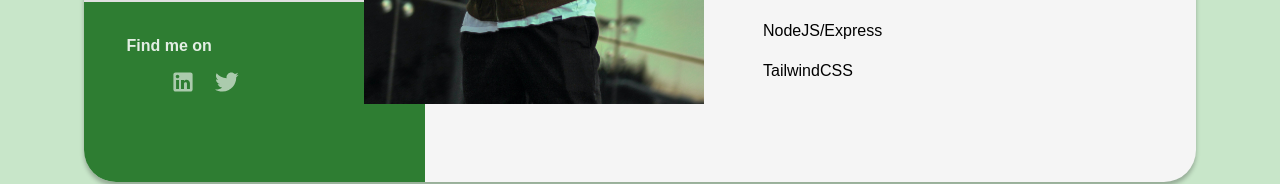
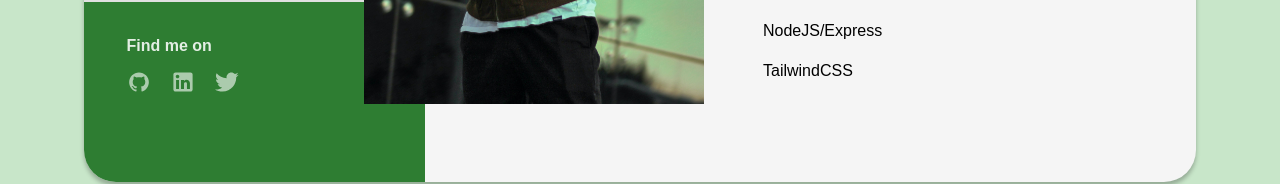
Before and after one commit to pirateIV/Business-Card-Project, a React (Vite) app: page / in a window 1280 px wide. Shown: the part 552-736 px from the top of the page. Built offline with nearby package versions, Linux system fonts and the light colour scheme; some icons are missing.

Commit message:
refactored code

```diff
--- a/src/assets/components/Card/Aside/Aside.Main.jsx
+++ b/src/assets/components/Card/Aside/Aside.Main.jsx
@@ -38,7 +38,7 @@ const AsideMain = () => {
         <Socials>
           <h4 className='font-semibold'>Find me on</h4>
           <div className='icons flex items-center gap-5'>
-            <Link to={Github} icon={<GithubIcon cs='text-blue'/>} />
+            <Link to={Github} icon={<GithubIcon />} />
             <Link to={Linkedin} icon={<LinkedinIcon />} />
             <Link to={Twitter} icon={<TwitterIcon />} />
           </div>
--- a/src/assets/components/Card/Icons/EmailIcon.jsx
+++ b/src/assets/components/Card/Icons/EmailIcon.jsx
@@ -1,9 +1,12 @@
+
 export const EmailIcon = () => {
+
   return (
     <svg
       width='16'
       height='16'
       viewBox='0 0 20 20'
+
       fill='none'
       xmlns='http://www.w3.org/2000/svg'>
       <path
--- a/src/assets/components/Card/Icons/GithubIcon.jsx
+++ b/src/assets/components/Card/Icons/GithubIcon.jsx
@@ -1,15 +1,20 @@
-export const GithubIcon = ({ cs, fillColor }) => {
+import { useState } from 'react';
+
+export const GithubIcon = () => {
+  const [isHovered, setIsHovered] = useState(false);
+
   return (
     <svg
       width='24'
       height='24'
-      className={cs}
       viewBox='0 0 20 20'
+      onMouseEnter={() => setIsHovered(true)}
+      onMouseLeave={() => setIsHovered(false)}
       fill='none'
       xmlns='http://www.w3.org/2000/svg'>
       <path
         d='M9.99866 2C8.92201 2 7.85589 2.21206 6.86119 2.62408C5.86649 3.0361 4.96268 3.64001 4.20137 4.40132C2.66383 5.93886 1.80005 8.02421 1.80005 10.1986C1.80005 13.8224 4.15305 16.8969 7.4079 17.9873C7.81783 18.0529 7.94901 17.7987 7.94901 17.5774V16.1918C5.67799 16.6837 5.19428 15.0932 5.19428 15.0932C4.81714 14.1421 4.28423 13.888 4.28423 13.888C3.53816 13.3797 4.34162 13.3961 4.34162 13.3961C5.16148 13.4535 5.59601 14.2405 5.59601 14.2405C6.30929 15.4867 7.51448 15.1178 7.98181 14.921C8.05559 14.3881 8.26876 14.0274 8.49832 13.8224C6.67823 13.6174 4.76795 12.9124 4.76795 9.78869C4.76795 8.87864 5.0795 8.14896 5.61241 7.56686C5.53042 7.36189 5.24347 6.50924 5.69439 5.40243C5.69439 5.40243 6.38308 5.18106 7.94901 6.23868C8.5967 6.05831 9.30178 5.96813 9.99866 5.96813C10.6955 5.96813 11.4006 6.05831 12.0483 6.23868C13.6143 5.18106 14.3029 5.40243 14.3029 5.40243C14.7539 6.50924 14.4669 7.36189 14.3849 7.56686C14.9178 8.14896 15.2294 8.87864 15.2294 9.78869C15.2294 12.9206 13.3109 13.6092 11.4826 13.8142C11.7778 14.0684 12.0483 14.5685 12.0483 15.3309V17.5774C12.0483 17.7987 12.1795 18.0611 12.5976 17.9873C15.8525 16.8887 18.1973 13.8224 18.1973 10.1986C18.1973 9.12196 17.9852 8.05584 17.5732 7.06114C17.1612 6.06644 16.5573 5.16263 15.796 4.40132C15.0346 3.64001 14.1308 3.0361 13.1361 2.62408C12.1414 2.21206 11.0753 2 9.99866 2Z'
-        fill={fillColor}
+        fill={!isHovered ? 'rgba(255, 255, 255, 0.6)' : 'rgb(255, 255, 255)'}
       />
     </svg>
   );
--- a/src/assets/components/Card/Icons/LinkedinIcon.jsx
+++ b/src/assets/components/Card/Icons/LinkedinIcon.jsx
@@ -1,14 +1,19 @@
+import { useState } from "react";
+
 export const LinkedinIcon = () => {
+  const [isHovered, setIsHovered] = useState(false);
   return (
     <svg
       width='24'
       height='24'
       viewBox='0 0 20 20'
-      fill='none'
+      onMouseEnter={() => setIsHovered(true)}
+      onMouseLeave={() => setIsHovered(false)}
+
       xmlns='http://www.w3.org/2000/svg'>
       <path
         d='M16.2222 2C16.6937 2 17.1459 2.1873 17.4793 2.5207C17.8127 2.8541 18 3.30628 18 3.77778V16.2222C18 16.6937 17.8127 17.1459 17.4793 17.4793C17.1459 17.8127 16.6937 18 16.2222 18H3.77778C3.30628 18 2.8541 17.8127 2.5207 17.4793C2.1873 17.1459 2 16.6937 2 16.2222V3.77778C2 3.30628 2.1873 2.8541 2.5207 2.5207C2.8541 2.1873 3.30628 2 3.77778 2H16.2222ZM15.7778 15.7778V11.0667C15.7778 10.2981 15.4725 9.56107 14.929 9.01763C14.3856 8.47419 13.6485 8.16889 12.88 8.16889C12.1244 8.16889 11.2444 8.63111 10.8178 9.32444V8.33778H8.33778V15.7778H10.8178V11.3956C10.8178 10.7111 11.3689 10.1511 12.0533 10.1511C12.3834 10.1511 12.6999 10.2822 12.9333 10.5156C13.1667 10.749 13.2978 11.0655 13.2978 11.3956V15.7778H15.7778ZM5.44889 6.94222C5.84495 6.94222 6.22478 6.78489 6.50484 6.50484C6.78489 6.22478 6.94222 5.84495 6.94222 5.44889C6.94222 4.62222 6.27556 3.94667 5.44889 3.94667C5.05047 3.94667 4.66838 4.10494 4.38666 4.38666C4.10494 4.66838 3.94667 5.05047 3.94667 5.44889C3.94667 6.27556 4.62222 6.94222 5.44889 6.94222ZM6.68444 15.7778V8.33778H4.22222V15.7778H6.68444Z'
-        fill='rgba(255, 255, 255, 0.6)'
+        fill={!isHovered ? 'rgba(255, 255, 255, 0.6)' : 'rgb(255, 255, 255)'}
       />
     </svg>
   );
--- a/src/assets/components/Card/Icons/PhoneIcon.jsx
+++ b/src/assets/components/Card/Icons/PhoneIcon.jsx
@@ -1,4 +1,4 @@
-export  const PhoneIcon = () => {
+export const PhoneIcon = () => {
   return (
     <svg
       width='20'
--- a/src/assets/components/Card/Icons/TwitterIcon.jsx
+++ b/src/assets/components/Card/Icons/TwitterIcon.jsx
@@ -1,15 +1,21 @@
+import { useState } from 'react';
+
 export const TwitterIcon = () => {
+  const [isHovered, setIsHovered] = useState(false);
+
   return (
     <svg
       width='24'
       height='24'
       viewBox='0 0 20 20'
       fill='none'
+      onMouseEnter={() => setIsHovered(true)}
+      onMouseLeave={() => setIsHovered(false)}
       xmlns='http://www.w3.org/2000/svg'>
       <g clipPath='url(#clip0_101_52)'>
         <path
           d='M19.6894 3.88235C18.9647 4.21176 18.1835 4.42824 17.3741 4.53176C18.2024 4.03294 18.8424 3.24235 19.1435 2.29176C18.3624 2.76235 17.4965 3.09176 16.5835 3.28C15.84 2.47059 14.7953 2 13.6094 2C11.3976 2 9.59059 3.80706 9.59059 6.03765C9.59059 6.35765 9.62824 6.66824 9.69412 6.96C6.34353 6.79059 3.36 5.18118 1.37412 2.74353C1.02588 3.33647 0.828235 4.03294 0.828235 4.76706C0.828235 6.16941 1.53412 7.41176 2.62588 8.11765C1.95765 8.11765 1.33647 7.92941 0.790588 7.64706V7.67529C0.790588 9.63294 2.18353 11.2706 4.02824 11.6376C3.43598 11.7997 2.81421 11.8223 2.21176 11.7035C2.46739 12.5059 2.96803 13.2079 3.64331 13.711C4.31858 14.2141 5.13454 14.4929 5.97647 14.5082C4.5493 15.6381 2.78023 16.2488 0.96 16.24C0.64 16.24 0.32 16.2212 0 16.1835C1.78824 17.3318 3.91529 18 6.19294 18C13.6094 18 17.6847 11.8447 17.6847 6.50824C17.6847 6.32941 17.6847 6.16 17.6753 5.98118C18.4659 5.41647 19.1435 4.70118 19.6894 3.88235Z'
-          fill='rgba(255, 255, 255, 0.6)'
+          fill={!isHovered ? 'rgba(255, 255, 255, 0.6)' : 'rgb(255, 255, 255)'}
         />
       </g>
       <defs>
--- a/src/data/profileData.jsx
+++ b/src/data/profileData.jsx
@@ -16,7 +16,7 @@ const profileLinks = {
   Twitter: '#',
   Linkedin: '#',
   Gmail: 'benabolade@gmail.com',
-  Github: 'github.com/ben64103',
+  Github: 'https://github.com/ben64103',
 };
 
 const phone = {
```
